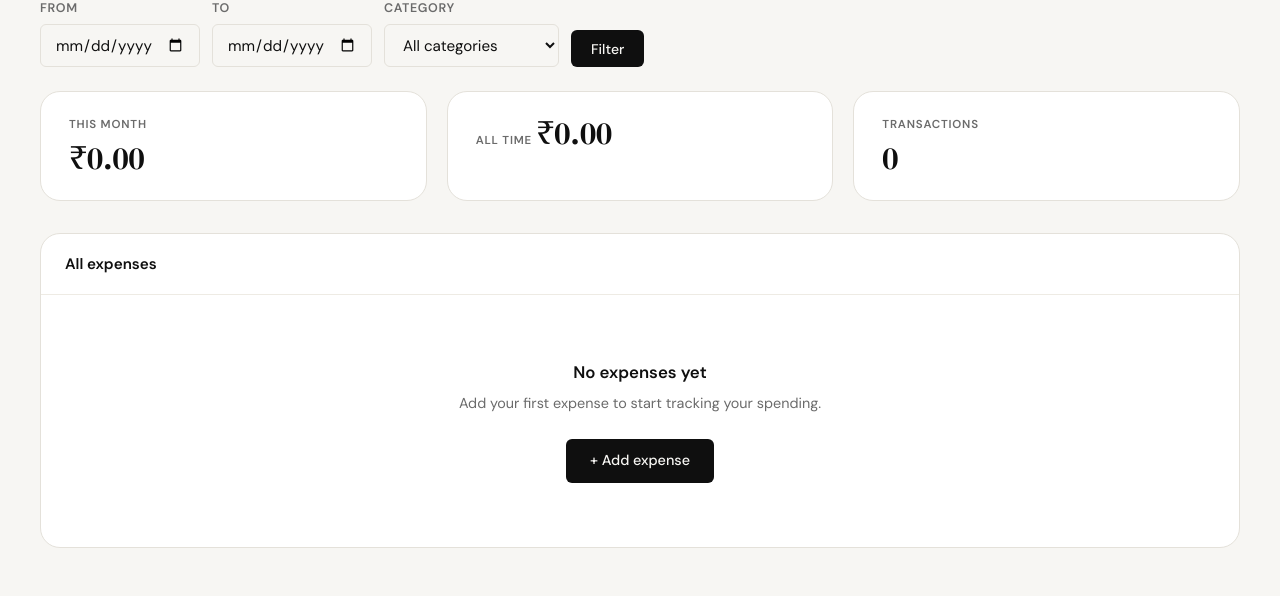
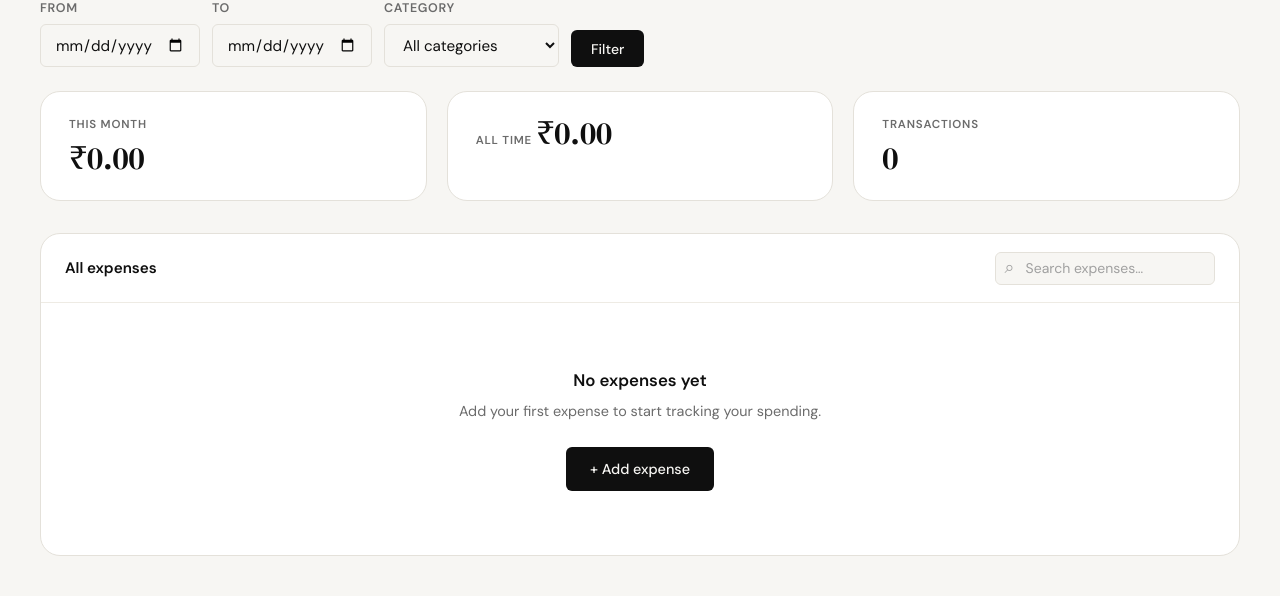
Before and after one commit to aniket28-git/spendly, a Flask app: page /dashboard in a window 1280 px wide. Shown: the part 551-1147 px from the top of the page. Run offline with Flask 3, Linux system fonts and the light colour scheme; the visitor is signed in with stand-in values (Sample User, id 1); data that the repository does not hold is empty.

Commit message:
dashboard: add client-side search bar to expense table
Adds a real-time search input to the expenses card header that filters
table rows by title, category, or date as the user types. Shows a
no-results row when the query matches nothing. Composes with the
existing date-range and category server-side filters.

Co-Authored-By: Claude Sonnet 4.6 <noreply@anthropic.com>

```diff
--- a/static/css/style.css
+++ b/static/css/style.css
@@ -733,6 +733,52 @@ a { color: inherit; text-decoration: none; }
 .expenses-card-header {
     padding: 1.1rem 1.5rem;
     border-bottom: 1px solid var(--border-soft);
+    display: flex;
+    align-items: center;
+    justify-content: space-between;
+    gap: 1rem;
+}
+
+.search-wrap {
+    position: relative;
+    display: flex;
+    align-items: center;
+}
+
+.search-icon {
+    position: absolute;
+    left: 0.6rem;
+    color: var(--ink-faint);
+    font-size: 1.1rem;
+    pointer-events: none;
+    line-height: 1;
+}
+
+.search-input {
+    padding: 0.4rem 0.75rem 0.4rem 1.85rem;
+    border: 1px solid var(--border);
+    border-radius: var(--radius-sm);
+    font-family: var(--font-body);
+    font-size: 0.875rem;
+    color: var(--ink);
+    background: var(--paper);
+    outline: none;
+    width: 220px;
+    transition: border-color 0.2s, width 0.2s;
+}
+
+.search-input:focus {
+    border-color: var(--accent);
+    width: 260px;
+}
+
+.search-input::placeholder { color: var(--ink-faint); }
+
+.search-empty-cell {
+    text-align: center;
+    padding: 2rem 1.5rem;
+    color: var(--ink-muted);
+    font-size: 0.9rem;
 }
 
 .expenses-card-title {
--- a/templates/dashboard.html
+++ b/templates/dashboard.html
@@ -129,6 +129,11 @@
                     All expenses
                     {% if filtered %}<span class="filter-badge">Filtered</span>{% endif %}
                 </h2>
+                <div class="search-wrap">
+                    <span class="search-icon">⌕</span>
+                    <input type="search" id="expense-search" class="search-input"
+                           placeholder="Search expenses…" autocomplete="off">
+                </div>
             </div>
 
             {% if expenses %}
@@ -181,6 +186,39 @@
 {% block scripts %}
 <script>
 (function () {
+    const input = document.getElementById('expense-search');
+    if (!input) return;
+    const tbody = document.querySelector('.expenses-table tbody');
+    if (!tbody) return;
+
+    input.addEventListener('input', function () {
+        const q = this.value.trim().toLowerCase();
+        const rows = tbody.querySelectorAll('tr:not(#search-empty)');
+        let visible = 0;
+
+        rows.forEach(function (row) {
+            const match = !q || row.textContent.toLowerCase().includes(q);
+            row.style.display = match ? '' : 'none';
+            if (match) visible++;
+        });
+
+        let noResults = document.getElementById('search-empty');
+        if (visible === 0 && q) {
+            if (!noResults) {
+                noResults = document.createElement('tr');
+                noResults.id = 'search-empty';
+                noResults.innerHTML = '<td colspan="5" class="search-empty-cell">No expenses match your search.</td>';
+                tbody.appendChild(noResults);
+            }
+            noResults.style.display = '';
+        } else if (noResults) {
+            noResults.style.display = 'none';
+        }
+    });
+})();
+</script>
+<script>
+(function () {
     const labels = {{ chart_labels | tojson }};
     const values = {{ chart_values | tojson }};
     const ctx = document.getElementById('spendingChart').getContext('2d');
```
